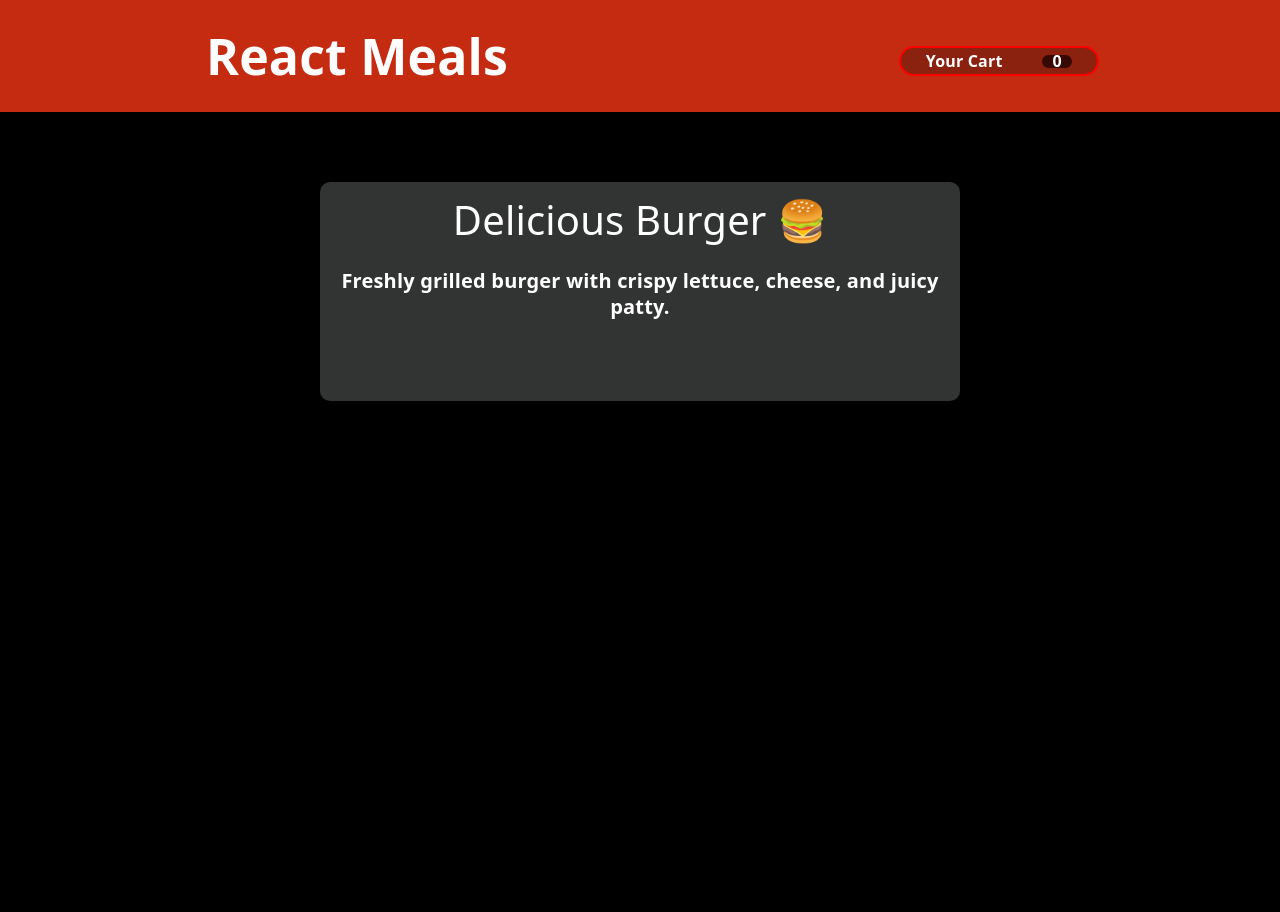
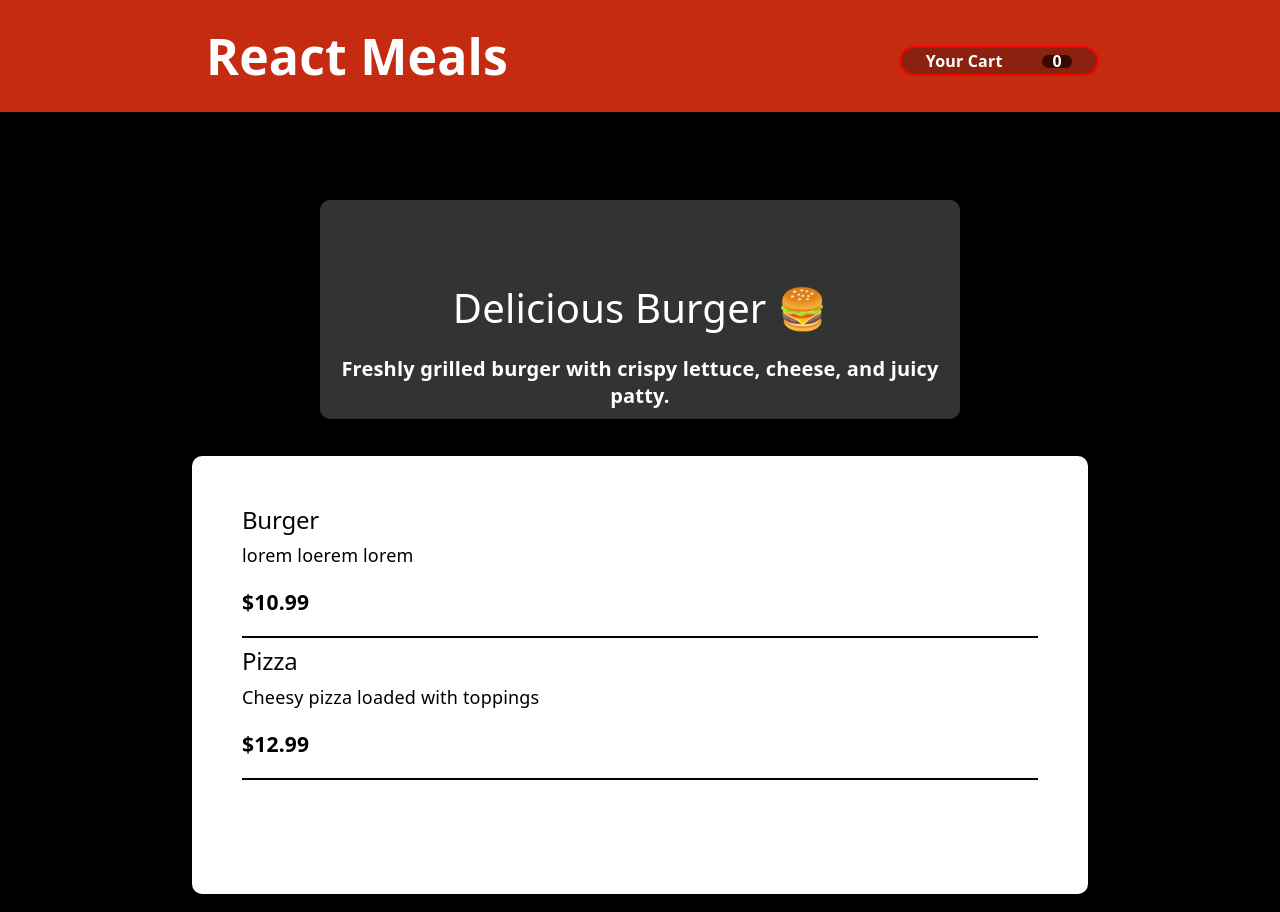
Before and after one commit to AbhinandanBhope/simpleBlogs, a React (Vite) app: page / in a window 1280 px wide. Built offline with nearby package versions, Linux system fonts and the light colour scheme.

Commit message:
Working on design

```diff
--- a/src/components/Layout/Content.jsx
+++ b/src/components/Layout/Content.jsx
@@ -1,13 +1,41 @@
-import React from 'react'
+import React, { useState } from 'react'
 import  '../../styles/CSS/Content.css'
 function Content() {
+
+   const [items, setItems] = useState([
+    {
+      title: "Burger",
+      summery: "lorem loerem lorem",
+      price: "10.99"
+    },
+    {
+      title: "Pizza",
+      summery: "Cheesy pizza loaded with toppings",
+      price: "12.99"
+    }
+  ]);
+
+
   return (
      <div className="content">
         <div className='box'>
             <div className="title">Delicious Burger 🍔</div>
             <div className="summery">Freshly grilled burger with crispy lettuce, cheese, and juicy patty.</div>
 
+
         </div>
+        <div className="items">
+           {items.map((item, index) => (
+          <div key={index}>
+            <h2>{item.title}</h2>
+            <p>{item.summery}</p>
+            <h3>${item.price}</h3>
+            <hr className="line" />
+          </div>
+        ))}
+
+        </div>
+
 
     </div>
   )
--- a/src/styles/CSS/Content.css
+++ b/src/styles/CSS/Content.css
@@ -1,19 +1,21 @@
 .content {
-  background-color: black;
+    background-color: black;
   color: white;
   width: 100%;
   height: 100vh;
+  display: flex;
+  flex-direction: column;   /* ✅ stack vertically */
+  align-items: center;      /* center horizontally */
+  padding-top: 70px;
+  justify-content: space-around;
 
-  display: flex;              /* ✅ important */
-  justify-content: center;    /* horizontal center */
-
-  padding-top: 70px;      /* vertical center */
+      /* vertical center */
 }
 .box {
     background-color: rgb(50, 51, 51);
     width: 50%;
     height: 30%;
-
+    padding-top: 70px;
 
 border-radius: 10px;
     justify-content: center;
@@ -29,3 +31,23 @@ border-radius: 10px;
     padding: 10px;
 
 }
+.line {
+  border: none;
+  height: 2px;
+  background-color: black; /* line color */
+  width: 100%;
+}
+.items {
+  background-color: white;
+  width: 70%;
+  height: 60%;
+  color: black;
+margin: 0;
+  text-align: left;
+  border-radius: 10px;
+
+  padding: 50px;        /* ❌ remove inner space */
+  display: flex;
+  flex-direction: column;
+  gap: 0;                  /* ✅ space between child elements */
+}
```
